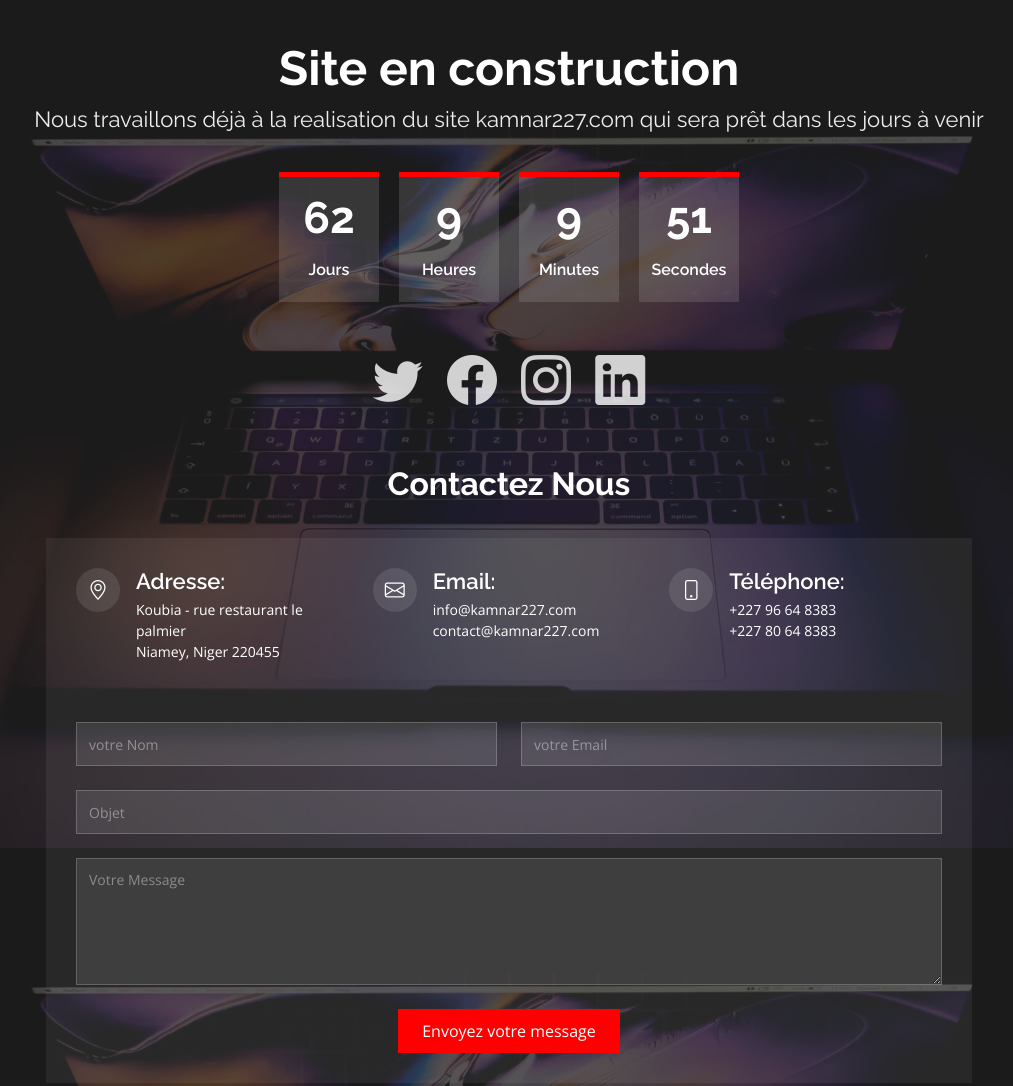
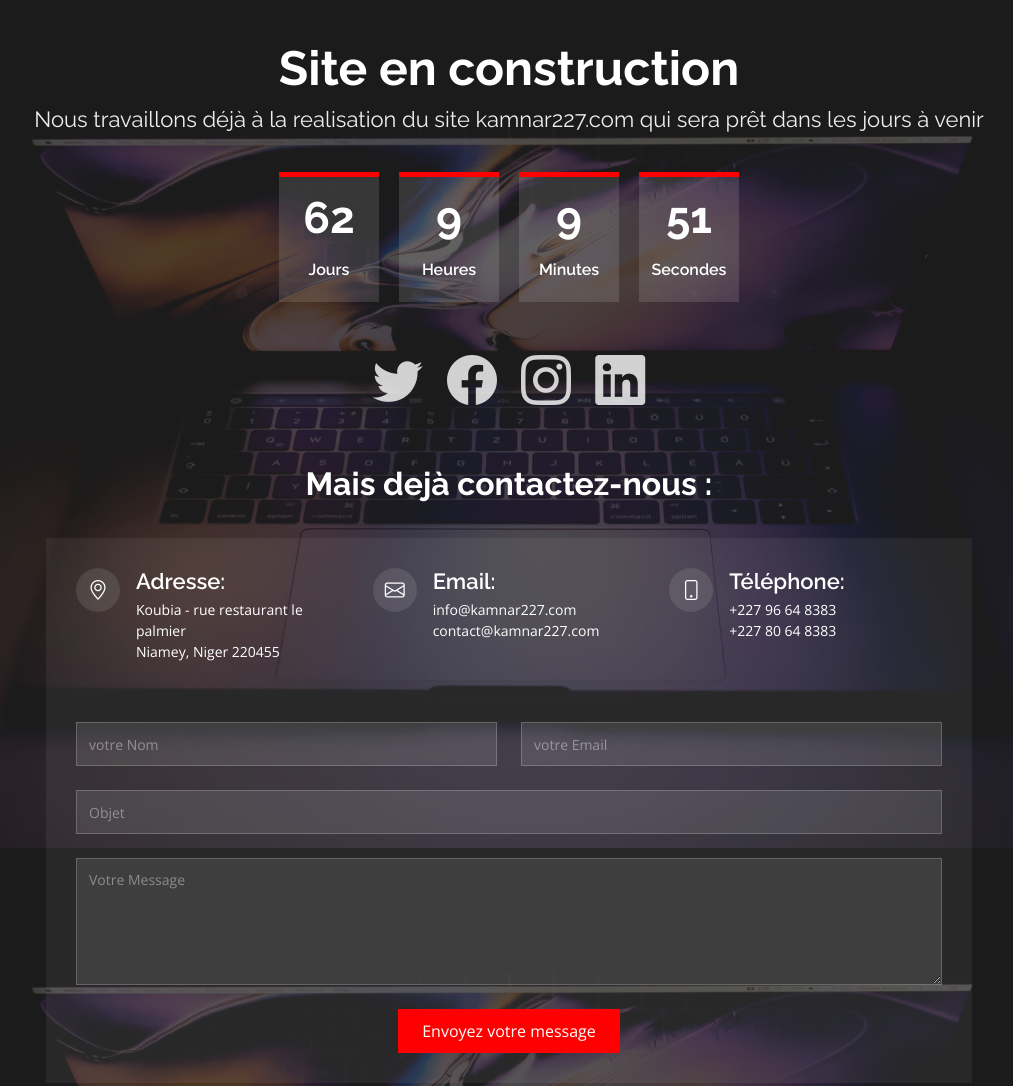
Before and after one commit to netmophus/kamnar227, a plain HTML site: page index.html in a window 1280 px wide. Shown: the top 1086 px of the page, without its empty margins (131-1144 px from the left). Drawn offline with nearby package versions, Linux system fonts and the light colour scheme.

Commit message:
2eme modification

```diff
--- a/index.html
+++ b/index.html
@@ -77,9 +77,8 @@
       <div class="container">
 
         <div class="section-title">
-          <h2>Contactez Nous</h2>
+          <h2>Mais dejà contactez-nous :</h2>
         </div>
-
         <div class="row justify-content-center">
 
           <div class="col-lg-10">
```
